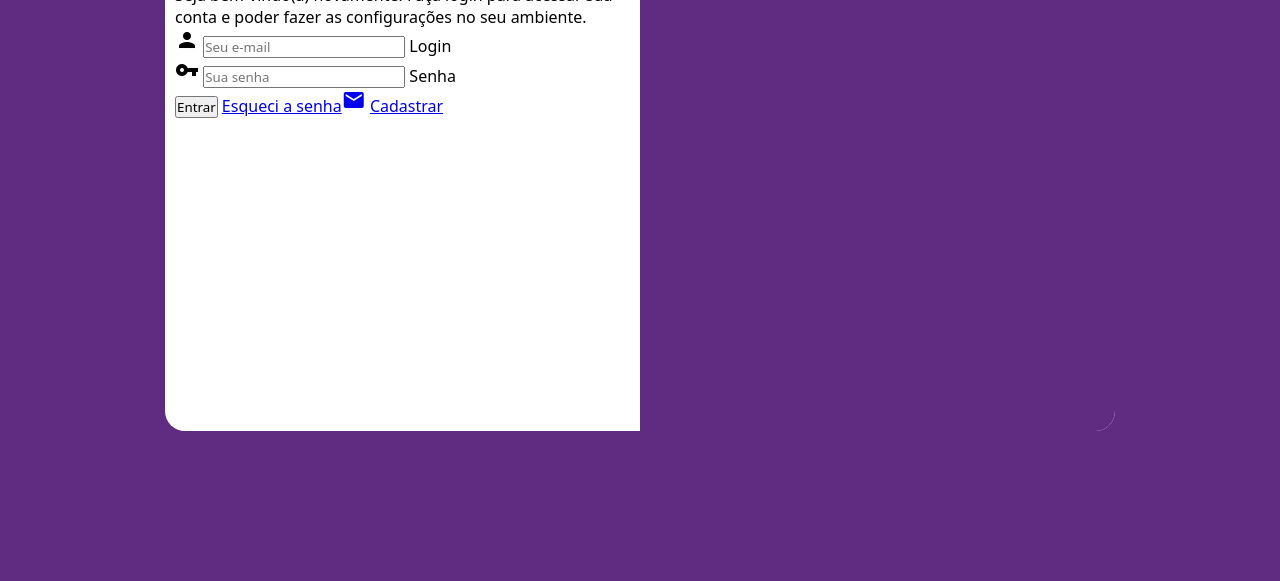
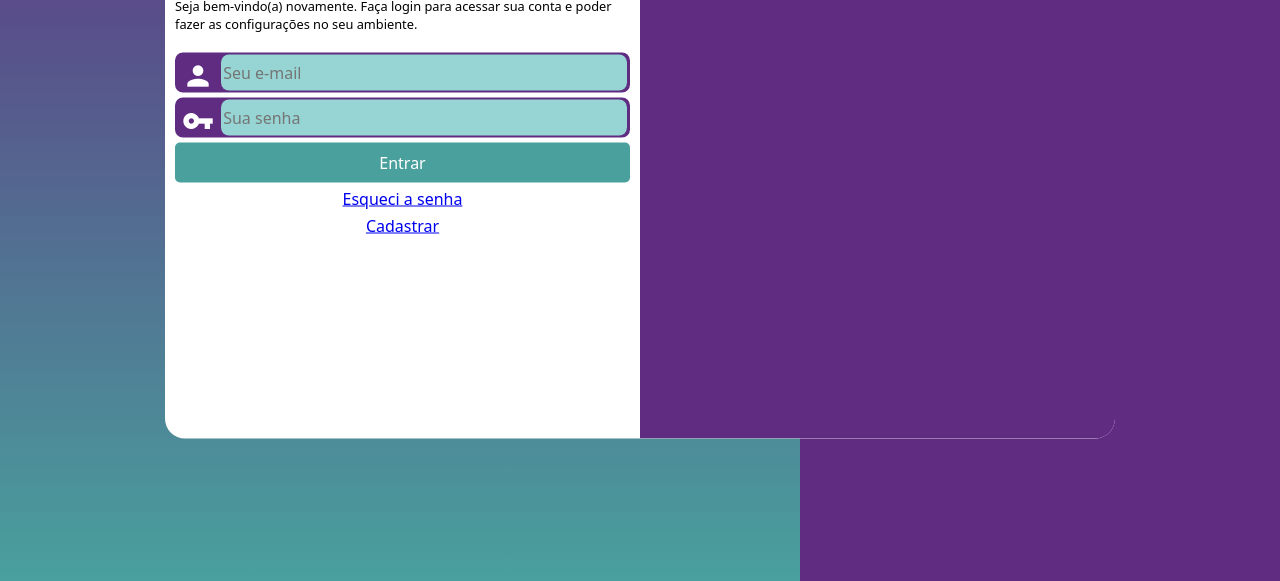
Before and after one commit to taisadefante/Tela_login_responsivo, a plain HTML site: page index.html in a window 1280 px wide. Shown: the part 219-800 px from the top of the page. Drawn offline with Linux system fonts and the light colour scheme.

Commit message:
finalização projeto

```diff
--- a/index.html
+++ b/index.html
@@ -26,7 +26,7 @@
             poder fazer as configurações no seu ambiente.
           </p>
           <form action="login.php" method="post" autocomplete="on">
-            <div>
+            <div class="campo">
               <i class="material-icons">person</i>
               <input
                 type="email"
@@ -39,7 +39,7 @@
               />
               <label for="ilogin">Login</label>
             </div>
-            <div>
+            <div class="campo">
               <i class="material-icons">vpn_key</i>
               <input
                 type="password"
@@ -55,10 +55,8 @@
             </div>
             <input type="submit" value="Entrar" />
 
-            <a href="esqueci.html"
-              >Esqueci a senha<i class="material-icons">mail</i></a
-            >
-            <a href="Cadastrar.html">Cadastrar</a>
+            <a href="esqueci.html" class="botao"> Esqueci a senha</a>
+            <a href="Cadastrar.html" class="botao">Cadastrar</a>
           </form>
         </div>
       </section>
--- a/media_query.css
+++ b/media_query.css
@@ -29,7 +29,7 @@ Grandes telas acima de 1200px
 
 @media screen and (min-width: 992px) {
   body {
-    background-color: linear-gradient(to top, #49a09d, #5f2c82);
+    background-image: linear-gradient(to top, #49a09d, #5f2c82);
   }
 
   section#login {
--- a/style.css
+++ b/style.css
@@ -27,13 +27,15 @@ section#login {
   position: absolute;
   top: 50%;
   left: 50%;
-  transform: translate(-50%, -50%);
   overflow: hidden;
+
   background-color: white;
   width: 250px;
-  height: 500px;
+  height: 515px;
   border-radius: 20px;
   box-shadow: 0px, 0px, 10px, rgba(0, 0, 0, 0.621);
+
+  transform: translate(-50%, -50%);
   transition: width 0.3s, height 0.3s;
   transition-timing-function: ease;
 }
@@ -49,3 +51,75 @@ section#login > div#imagem {
 section#login > div#formulario {
   padding: 10px;
 }
+
+div#formulario > h1 {
+  text-align: center;
+  margin-bottom: 10px;
+}
+
+div#formulario > p {
+  font-size: 0.8em;
+  margin: 20px 0px;
+}
+
+form > div.campo {
+  background-color: #5f2c82;
+  border: 2px solid #5f2c82;
+  width: 100%;
+  display: block;
+  height: 40px;
+  border-radius: 8px;
+  margin: 5px 0px;
+}
+
+div.campo > label {
+  display: none;
+}
+
+div.campo > i {
+  color: white;
+  font-size: 2em;
+  width: 40px;
+  padding: 5px;
+}
+
+div.campo > input {
+  background-color: #96d5d3;
+  font-size: 1em;
+  width: calc(100% - 45px);
+  height: 100%;
+  border: 0px;
+  border-radius: 8px;
+  padding: 2px;
+
+  transform: translateY(-13px);
+}
+
+div.campo > input:focus-within {
+  background-color: white;
+}
+
+form > input[type="submit"] {
+  display: block;
+  font-size: 1em;
+  width: 100%;
+  height: 40px;
+  background-color: #49a09d;
+  color: white;
+  border: none;
+  border-radius: 5px;
+  cursor: pointer;
+}
+
+form > input[type="submit"]:hover {
+  background-color: #075b58;
+}
+
+form > a.botao {
+  display: block;
+  text-align: center;
+  font-size: 1em;
+  width: 100%;
+  height: 40%;
+  padding-top: 5px;
+}
```
